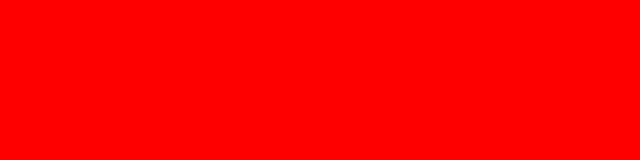
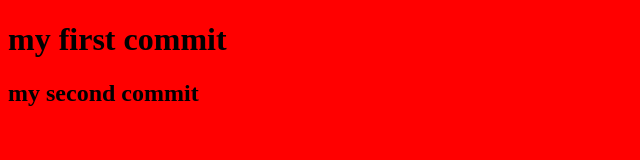
Before and after one commit to artur-91/site-1, a plain HTML site: page index.html in a window 1280 px wide. Shown: the whole page, without its empty margins (0-640 px from the left). Drawn offline with Linux system fonts and the light colour scheme.

Commit message:
my third commit

```diff
--- a/index.html
+++ b/index.html
@@ -6,6 +6,7 @@
 	<link rel="stylesheet" href="style.css">
 </head>
 <body>
-
+	<h1>my first commit</h1>
+	<h2>my second  commit</h2>
 </body>
 </html>
```
